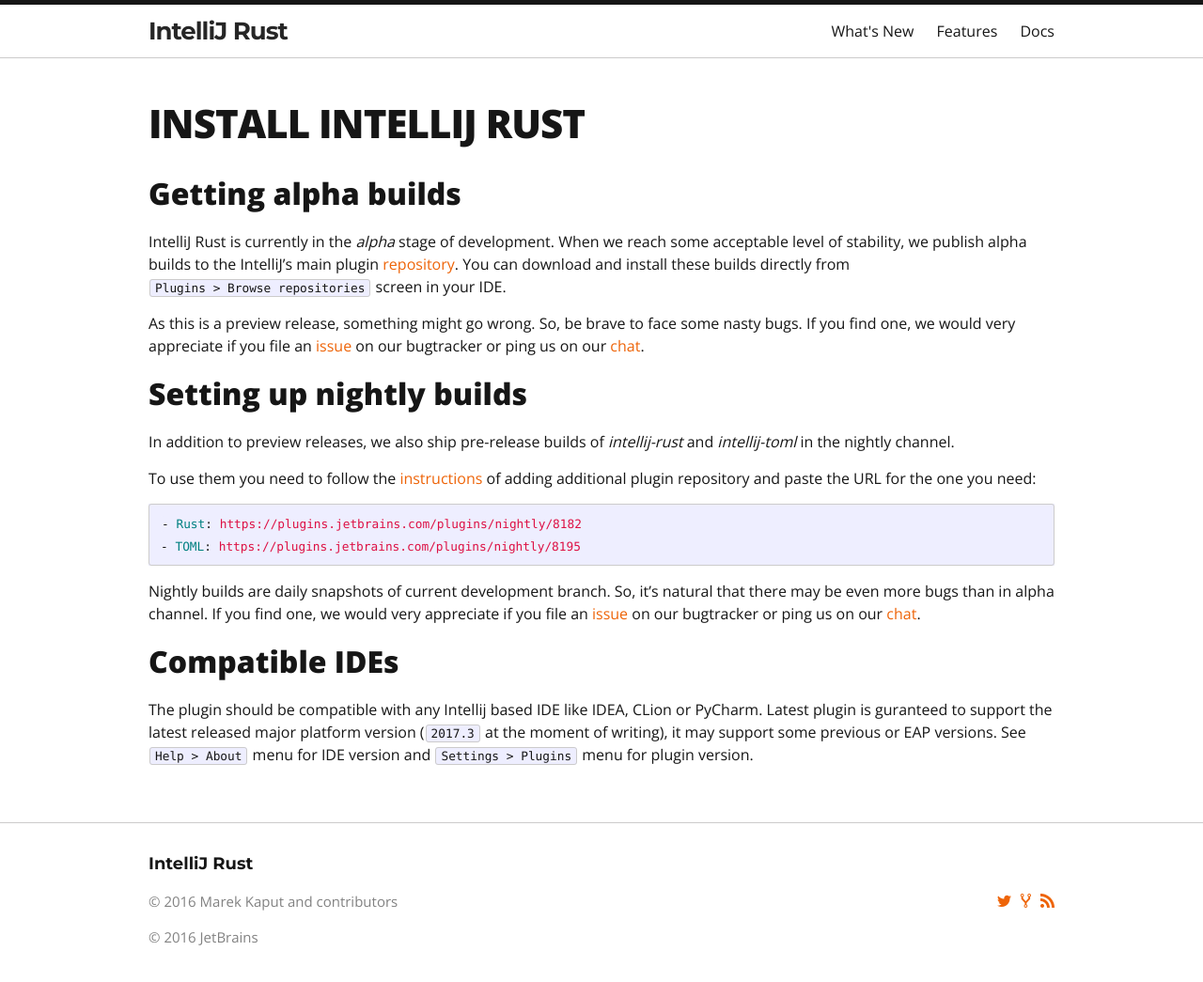
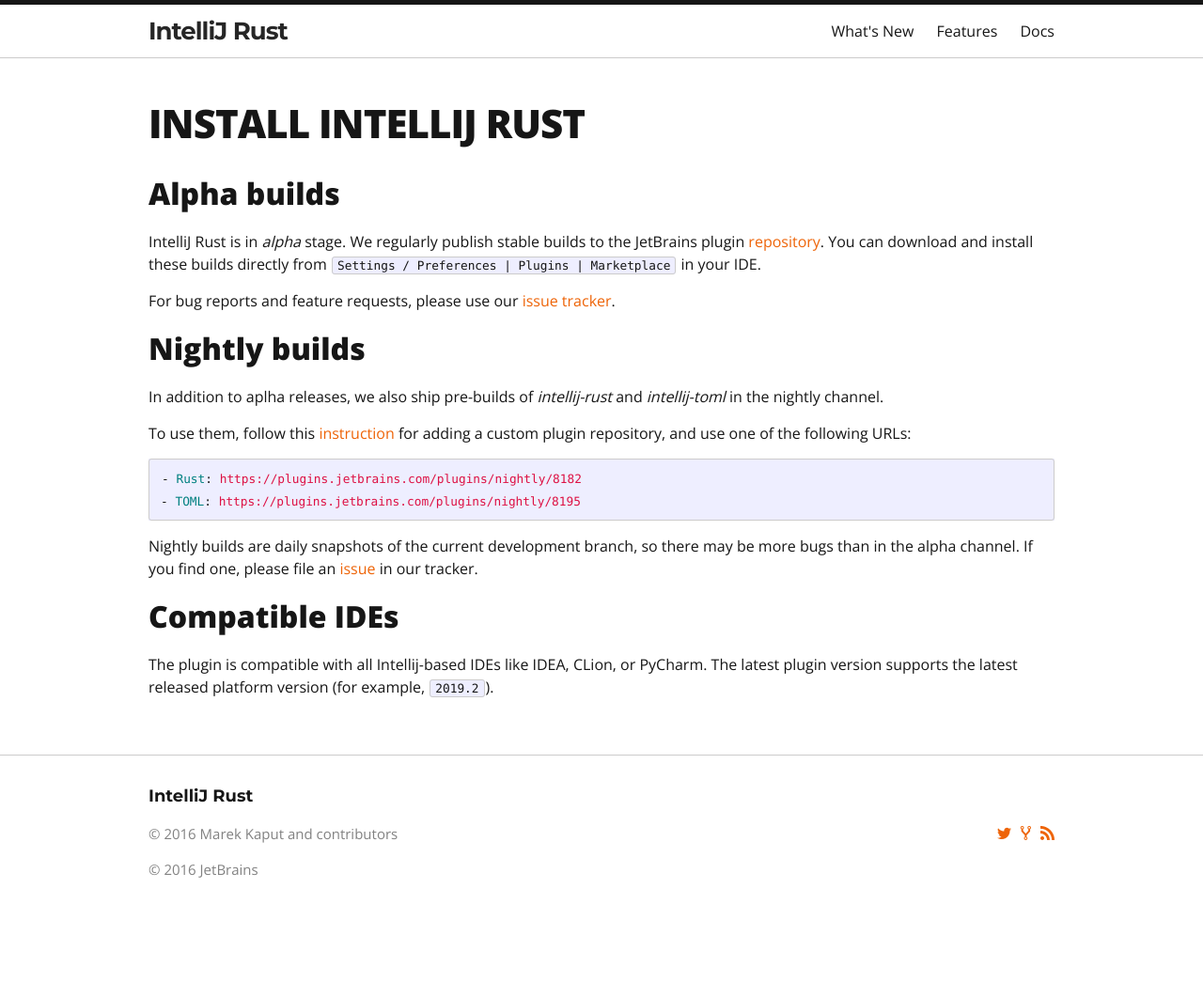
Before and after one commit to intellij-rust/intellij-rust.github.io, a Jekyll site: the page built from install.markdown, in a window 1280 px wide and 1068 px high. Shown: the top 1045 px of the window at 94% size. Built offline with Jekyll 4.4.1, drawn with Linux system fonts in a browser that asks for light colours; nearby versions of some CDN libraries; some web fonts are replaced.

Commit message:
main page updates: intro, screenshot, 'install' section

````diff
--- a/_config.yml
+++ b/_config.yml
@@ -8,7 +8,7 @@
 # Site settings
 title: IntelliJ Rust
 email: ""
-description: Rust plugin for IntelliJ IDEA
+description: Open-source Rust plugin for IntelliJ-based IDEs
 
 collections:
   docs:
--- a/install.markdown
+++ b/install.markdown
@@ -3,37 +3,29 @@
 title: Install IntelliJ Rust
 ---
 
-## Getting alpha builds
+## Alpha builds
 
-IntelliJ Rust is currently in the _alpha_ stage of development. When we reach some acceptable level of stability,
-we publish alpha builds to the IntelliJ's main plugin [repository](https://plugins.jetbrains.com/plugin/8182).
-You can download and install these builds directly from `Plugins > Browse repositories` screen in your IDE.
+IntelliJ Rust is in _alpha_ stage. We regularly publish stable builds to the JetBrains plugin [repository](https://plugins.jetbrains.com/plugin/8182).
+You can download and install these builds directly from `Settings / Preferences | Plugins | Marketplace` in your IDE.
 
-As this is a preview release, something might go wrong. So, be brave to face some nasty bugs.
-If you find one, we would very appreciate if you file an [issue](https://github.com/intellij-rust/intellij-rust/issues)
-on our bugtracker or ping us on our [chat](https://gitter.im/intellij-rust/intellij-rust).
+For bug reports and feature requests, please use our [issue tracker](https://github.com/intellij-rust/intellij-rust/issues).
 
-## Setting up nightly builds
+## Nightly builds
 
-In addition to preview releases, we also
-ship pre-release builds of _intellij-rust_ and _intellij-toml_ in the nightly channel.
+In addition to aplha releases, we also ship pre-builds of _intellij-rust_ and _intellij-toml_ in the nightly channel.
 
-To use them you need to follow the
-[instructions](https://www.jetbrains.com/idea/help/managing-enterprise-plugin-repositories.html)
-of adding additional plugin repository and paste the URL for the one you need:
+To use them, follow this
+[instruction](https://www.jetbrains.com/idea/help/managing-enterprise-plugin-repositories.html#repos)
+for adding a custom plugin repository, and use one of the following URLs:
 
 ```yaml
 - Rust: https://plugins.jetbrains.com/plugins/nightly/8182
 - TOML: https://plugins.jetbrains.com/plugins/nightly/8195
 ```
 
-Nightly builds are daily snapshots of current development branch. So, it's natural that there may be even
-more bugs than in alpha channel. If you find one, we would very appreciate if you file an
-[issue](https://github.com/intellij-rust/intellij-rust/issues) on our bugtracker or ping us on our
-[chat](https://gitter.im/intellij-rust/intellij-rust).
+Nightly builds are daily snapshots of the current development branch, so there may be more bugs than in the alpha channel. If you find one, please file an
+[issue](https://github.com/intellij-rust/intellij-rust/issues) in our tracker.
 
 ## Compatible IDEs
 
-The plugin should be compatible with any Intellij based IDE like IDEA, CLion or PyCharm. Latest plugin is guranteed
-to support the latest released major platform version (`2017.3` at the moment of writing), it may support some previous
-or EAP versions.  See `Help > About` menu for IDE version and `Settings > Plugins` menu for plugin version.
+The plugin is compatible with all Intellij-based IDEs like IDEA, CLion, or PyCharm. The latest plugin version supports the latest released platform version (for example, `2019.2`).
````
Also changed, not shown: index.html (+21 -10 lines), assets/intro_screen_editor.png (added).
